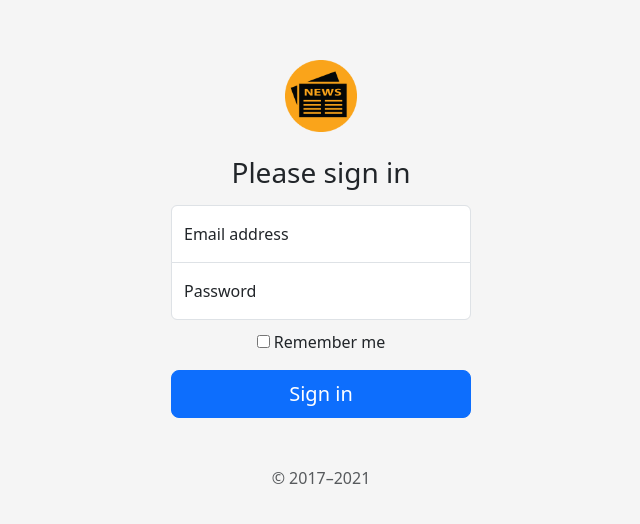
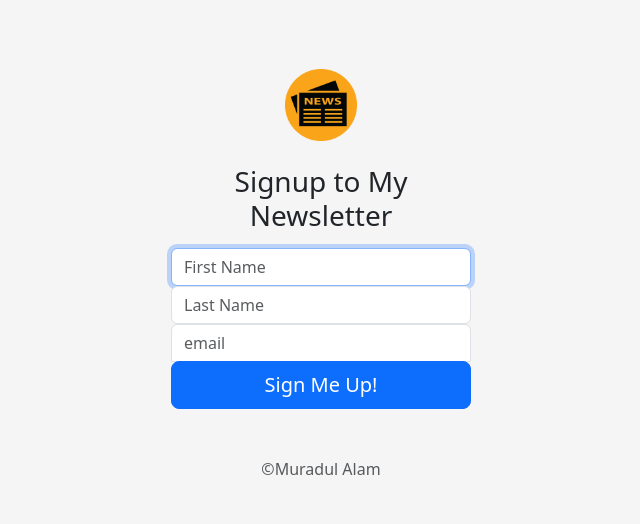
Before and after one commit to Murad14/Mailchimp, a website: page signup.html in a window 1280 px wide. Shown: the part 117-641 px from the top of the page, without its empty margins (319-959 px from the left). Drawn offline with nearby package versions, Linux system fonts and the light colour scheme.

Commit message:
modified

```diff
--- a/signup.html
+++ b/signup.html
@@ -56,24 +56,17 @@
     <main class="form-signin">
         <form>
             <img class="mb-4" src="image/news-icon.png" alt="" width="72" height="72">
-            <h1 class="h3 mb-3 fw-normal">Please sign in</h1>
+            <h1 class="h3 mb-3 fw-normal">Signup to My Newsletter</h1>
 
-            <div class="form-floating">
-                <input type="email" class="form-control" id="floatingInput" placeholder="name@example.com">
-                <label for="floatingInput">Email address</label>
-            </div>
-            <div class="form-floating">
-                <input type="password" class="form-control" id="floatingPassword" placeholder="Password">
-                <label for="floatingPassword">Password</label>
-            </div>
 
-            <div class="checkbox mb-3">
-                <label>
-                    <input type="checkbox" value="remember-me"> Remember me
-                </label>
-            </div>
-            <button class="w-100 btn btn-lg btn-primary" type="submit">Sign in</button>
-            <p class="mt-5 mb-3 text-muted">&copy; 2017–2021</p>
+                <input type="text" class="form-control" id="floatingInput" placeholder="First Name" required autofocus>
+
+                <input type="text" class="form-control" id="floatingPassword" placeholder="Last Name" required>
+
+                <input type="email" class="form-control" id="floatingPassword" placeholder="email" required>
+
+            <button class="w-100 btn btn-lg btn-primary" type="submit">Sign Me Up!</button>
+            <p class="mt-5 mb-3 text-muted">©Muradul Alam</p>
         </form>
     </main>
 
```
